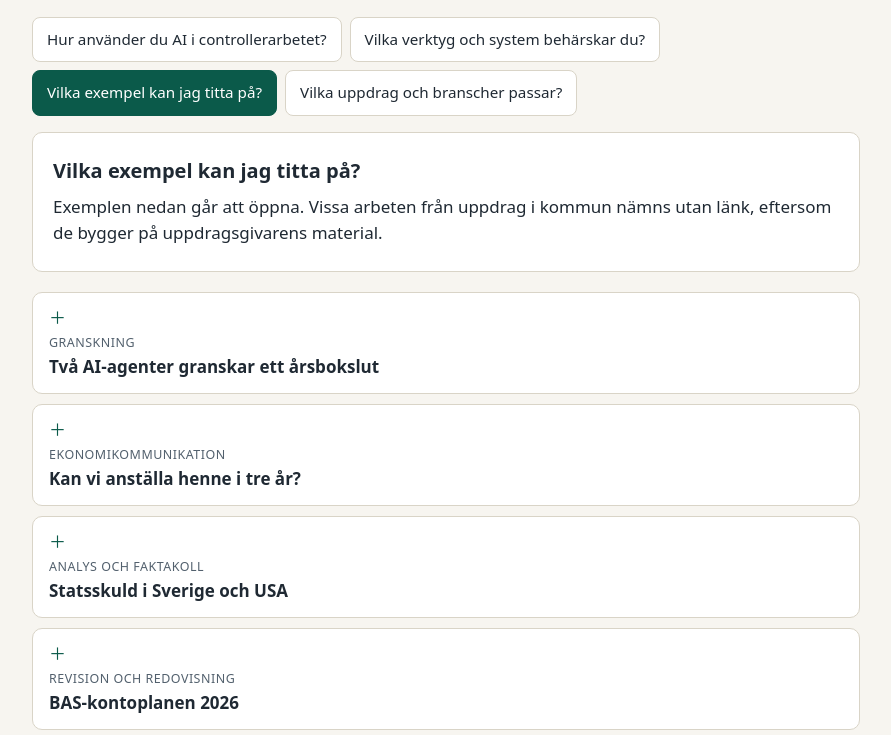
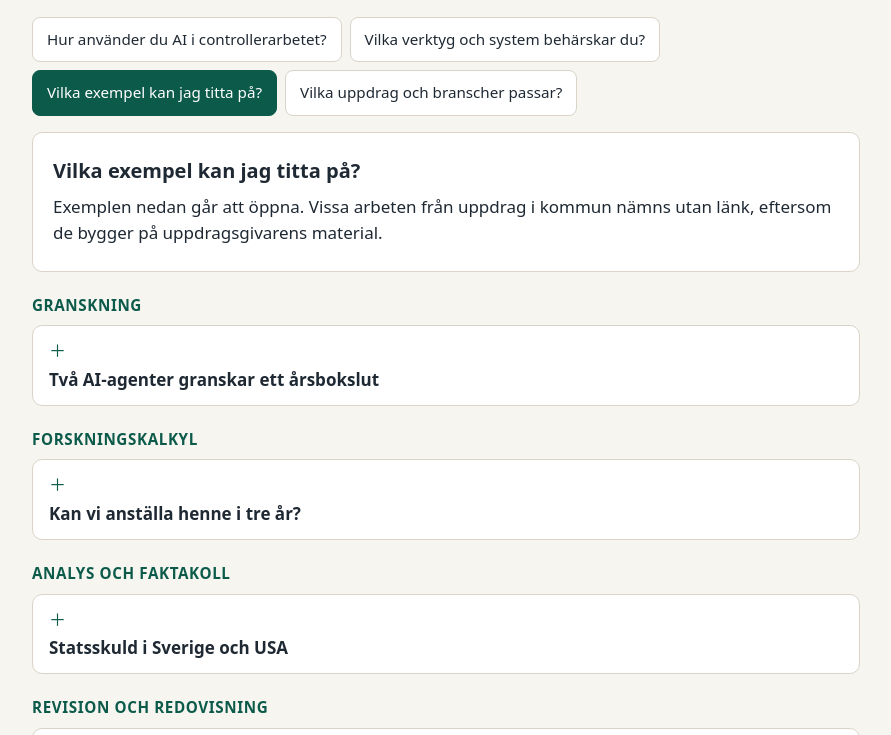
Before and after one commit to kentlundgren/AI-teknik, a plain HTML site: page Presentationer/Nr2/index.html in a window 1280 px wide. Shown: the part 173-908 px from the top of the page, without its empty margins (194-1085 px from the left). Drawn offline with Linux system fonts and the light colour scheme.

Commit message:
Update data.js to include Cursor under AI, rename "Ekonomikommunikation" to "Forskningskalkyl", and enhance descriptions in SPEC.md. Modify script.js to group cards by category and adjust kort display logic. Add CSS styling for grouped headers.

```diff
--- a/Presentationer/Nr2/data.js
+++ b/Presentationer/Nr2/data.js
@@ -31,8 +31,8 @@ const PROVBANKEN = {
         { rubrik: "Ekonomisystem", text: "Raindance, Unit4/UBW." },
         { rubrik: "BI och visualisering", text: "Power BI, Hypergene, QlikView/QlikSense, Stratsys." },
         { rubrik: "Budget och prognos", text: "Planacy, Excel (avancerad)." },
-        { rubrik: "AI", text: "Claude, ChatGPT, Perplexity, Gemini, MS Copilot." },
-        { rubrik: "Egen utveckling", text: "HTML, CSS, JavaScript, Cursor, GitHub." }
+        { rubrik: "AI", text: "Claude, ChatGPT, Perplexity, Gemini, MS Copilot, Cursor." },
+        { rubrik: "Egen utveckling", text: "HTML, CSS, JavaScript, GitHub (versionshantering och publicering)." }
       ],
       kort_kategorier: []
     },
@@ -71,7 +71,7 @@ const PROVBANKEN = {
     },
     {
       id: "ekonomikommunikation",
-      kategori: "Ekonomikommunikation",
+      kategori: "Forskningskalkyl",
       rubrik: "Kan vi anställa henne i tre år?",
       en_mening: "Interaktiv sida som visar hur fyra grupper klarar ekonomin fyra år framåt.",
       arbetssatt: "Byggd med PRD, låst specifikation och en process-logg över besluten under bygget.",
--- a/Presentationer/Nr2/script.js
+++ b/Presentationer/Nr2/script.js
@@ -62,17 +62,26 @@
       });
     }
     if (!lista.length) return;
-    // Länkade kort först, ej publika sist
-    lista = lista.slice().sort(function (a, b) {
-      return (a.sekretess === 'ok' ? 0 : 1) - (b.sekretess === 'ok' ? 0 : 1);
+    // Kort med länk grupperas per kategori; kort utan länk samlas i en egen grupp.
+    const ok = lista.filter(function (k) { return k.sekretess === 'ok'; });
+    const utan = lista.filter(function (k) { return k.sekretess !== 'ok'; });
+    const grupper = [];
+    ok.forEach(function (k) {
+      let g = grupper.find(function (x) { return x.namn === k.kategori; });
+      if (!g) { g = { namn: k.kategori, kort: [] }; grupper.push(g); }
+      g.kort.push(k);
     });
-    lista.forEach(function (k) { kortEl.appendChild(byggKort(k)); });
+    if (utan.length) grupper.push({ namn: 'Från uppdrag, utan länk', kort: utan, utan: true });
+    grupper.forEach(function (g) {
+      kortEl.appendChild(el('h3', 'grupp', g.namn));
+      g.kort.forEach(function (k) { kortEl.appendChild(byggKort(k, !!g.utan)); });
+    });
   }
 
-  function byggKort(k) {
+  function byggKort(k, visaKategori) {
     const det = el('details', 'kort' + (k.sekretess === 'ej_publik' ? ' utan-lank' : ''));
     const sum = el('summary');
-    sum.appendChild(el('span', 'kategori', k.kategori));
+    if (visaKategori) sum.appendChild(el('span', 'kategori', k.kategori));
     sum.appendChild(el('span', 'rubrik', k.rubrik));
     det.appendChild(sum);
     det.appendChild(el('p', null, k.en_mening));
--- a/Presentationer/Nr2/style.css
+++ b/Presentationer/Nr2/style.css
@@ -35,6 +35,7 @@ header { padding-top: 28px; }
 #svar h3 { font-size: 1rem; margin: 18px 0 6px; color: var(--accent); }
 #svar p { margin: 8px 0; }
 
+h3.grupp { font-size: 0.95rem; text-transform: uppercase; letter-spacing: 0.04em; color: var(--accent); margin: 22px 0 8px; }
 .kort { background: var(--card); border: 1px solid var(--line); border-radius: 10px; margin-bottom: 10px; padding: 0 16px; }
 .kort summary { cursor: pointer; padding: 12px 0; list-style: none; display: flex; flex-direction: column; gap: 2px; }
 .kort summary::-webkit-details-marker { display: none; }
```
Also changed, not shown: Presentationer/Nr2/SPEC.md (+3 -2 lines).
